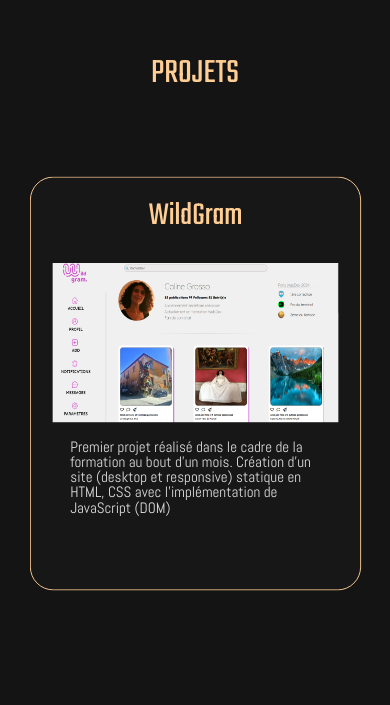
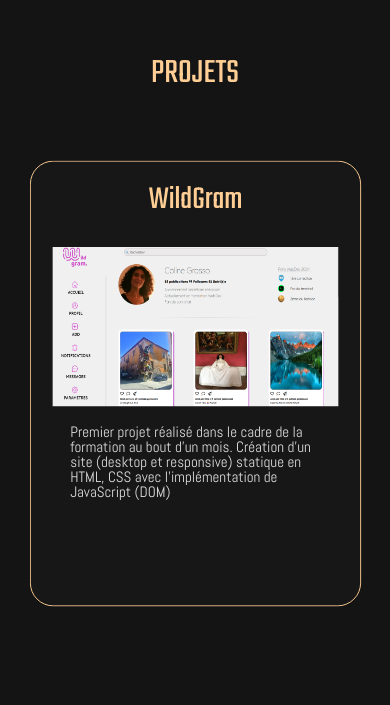
Before and after one commit to YannLahellec/portfolio, a React (Vite) app: page / in a window 390 px wide. Shown: the part 966-1671 px from the top of the page. Built offline with nearby package versions, Linux system fonts and the light colour scheme.

Commit message:
card height responsive fixed

```diff
--- a/src/components/ProjectCard/projectcard.css
+++ b/src/components/ProjectCard/projectcard.css
@@ -52,7 +52,7 @@
     height: 80vh;
     .card {
       width: 90vw;
-      height: 52vh;
+      height: 56vh;
 
     }
     section {
```
